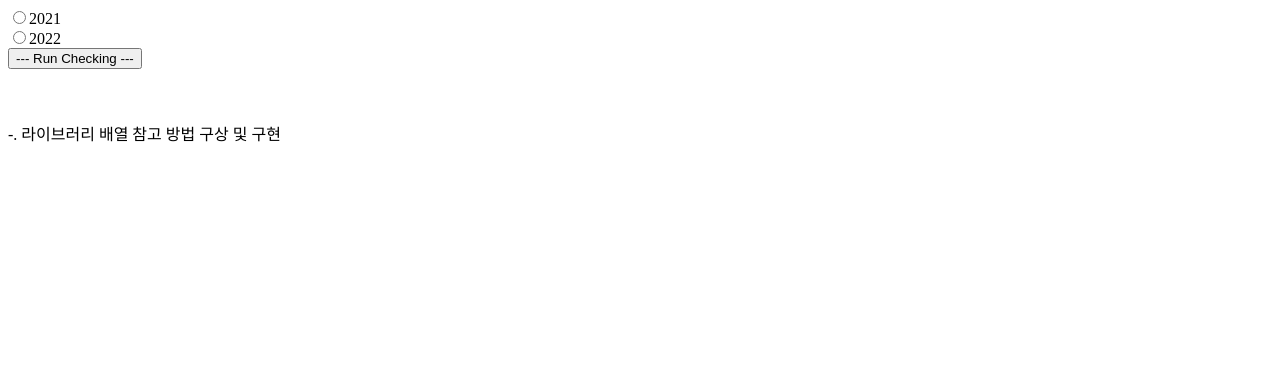
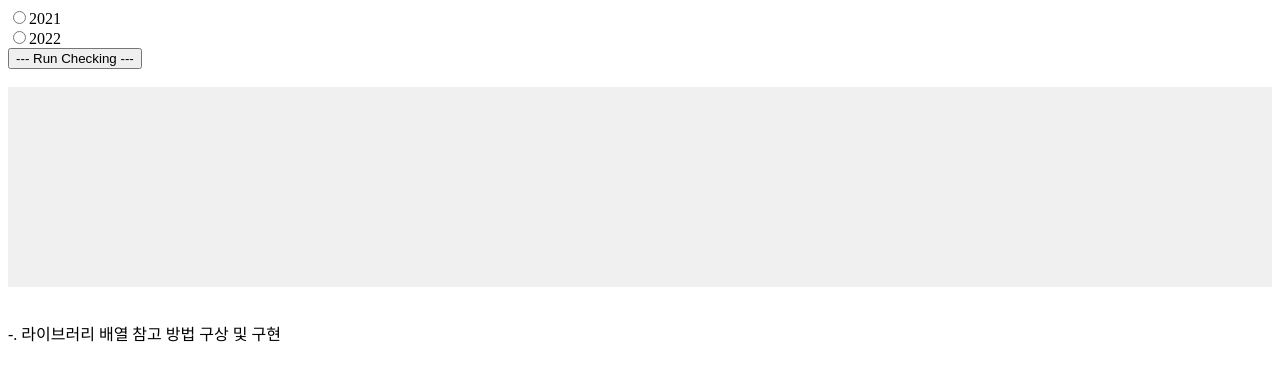
Before and after one commit to funnydogcat/alpha, a Jekyll site: the page built from _posts/2021-01-01-08.md, in a window 1280 px wide. Shown: the top 381 px of the page. Built offline with Jekyll 4.4.1, drawn with Linux system fonts in a browser that asks for light colours; nearby versions of some CDN libraries.

Commit message:
Update js.html

```diff
--- a/_layouts/js.html
+++ b/_layouts/js.html
@@ -6,10 +6,10 @@
   <title>Health Check</title>
   <script src="https://ajax.googleapis.com/ajax/libs/jquery/2.1.3/jquery.min.js"></script>
   <style id="jsbin-css">
-    .mainContainer { background-color:#f0f0f0; }
+    #mainContainer { background-color:#f0f0f0;height:200px; }
     .healthContainer { font-size:8px; }
-    .healthContainer > div { display:inline-block; }
-    .healthIcon { font-size:8px;padding:1px; }
+    .healthContainer > div { display:inline-block }
+    .healthIcon { font-size:8px;padding:1px;cursor:pointer; }
     .defaultH { color:grey; }
     .goodH { color:green; }
     .bedH { color:red; }
@@ -92,7 +92,11 @@ function checkMonth(arrUrl) {
 
 // --- Unit Functions
 function getTile(item) {
-  return '<a class="healthIcon defaultH" title="'+item.dt+'" id="'+item.id+'" href="'+item.url+'" target="_blank">&block;</a>';
+  if($.isEmptyObject(item.url)) {
+    return '<span class="healthIcon defaultH" title="'+item.dt+'" id="'+item.id+'">&block;</span>';
+  } else {
+    return '<a class="healthIcon defaultH" title="'+item.dt+'" id="'+item.id+'" href="'+item.url+'" target="_blank">&block;</a>';
+  }
 }
 
 function check(url, callb) {
```
